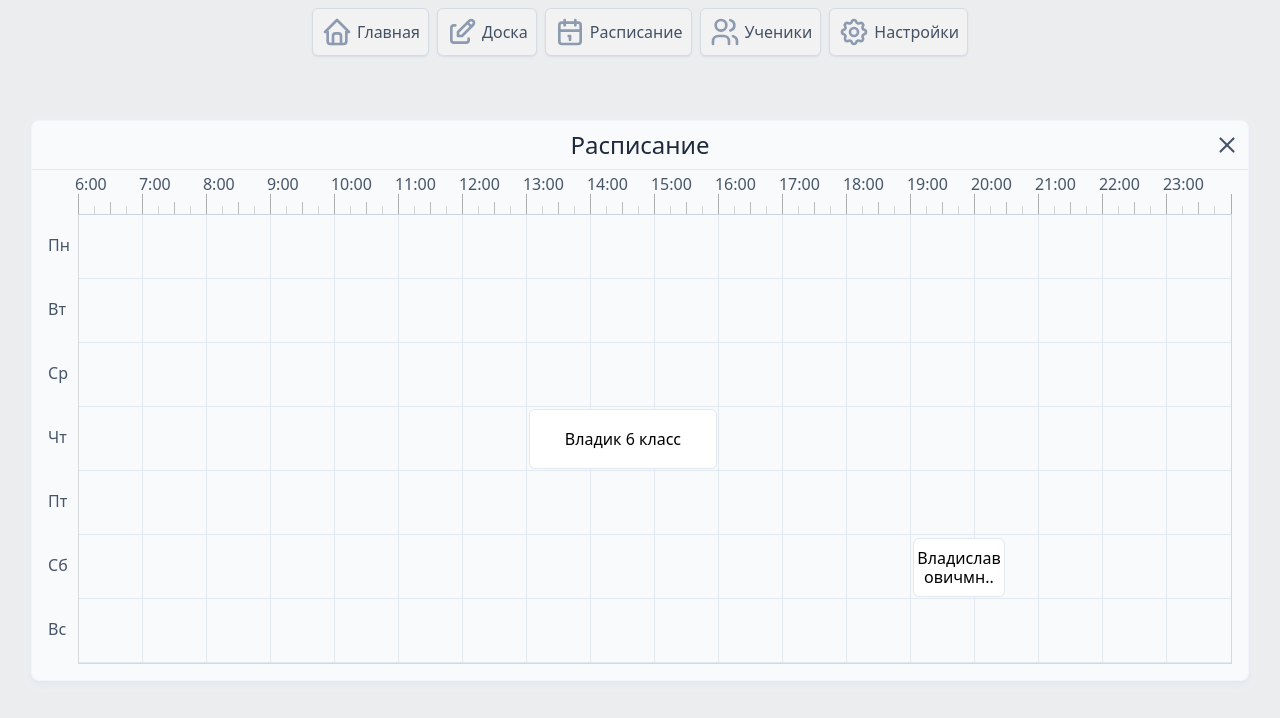
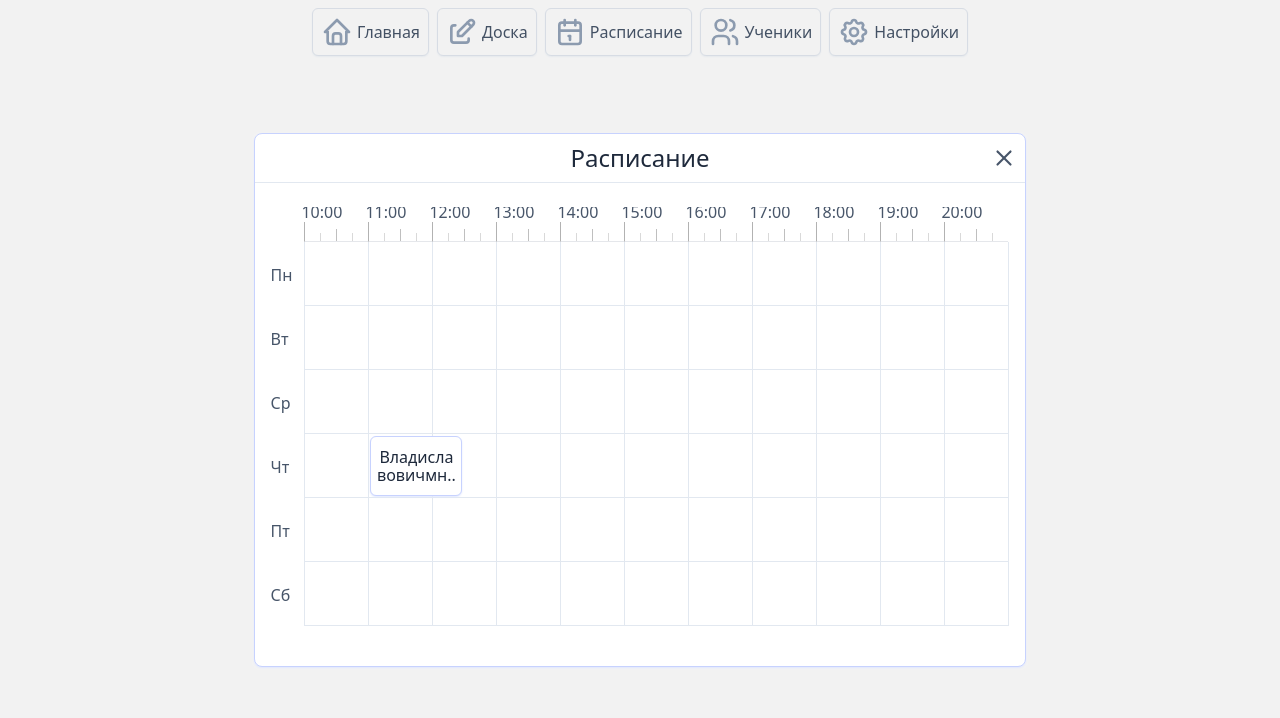
Before and after one commit to DenDon2579/renao, a React (Create React App) app in the folder ui/: page /schedule in a window 1280 px wide. Shown: the top 718 px of the page. Built offline with nearby package versions, Linux system fonts and the light colour scheme.

Commit message:
add some bugs :D

```diff
--- a/ui/src/components/layout/Content.tsx
+++ b/ui/src/components/layout/Content.tsx
@@ -4,7 +4,7 @@ type Props = {};
 
 const Content = (props: Props) => {
   return (
-    <div className='w-full h-full bg-slate-50'>
+    <div className='w-full h-full bg-white'>
       <div className='pt-16 w-full h-full'>
         <div className='w-full h-full'></div>
       </div>
--- a/ui/src/components/popups/Popup.tsx
+++ b/ui/src/components/popups/Popup.tsx
@@ -33,7 +33,7 @@ const Popup = (props: Props) => {
       className='fixed w-full h-full flex justify-center items-center cursor-pointer'
       ref={popupOverlay}
     >
-      <div className='bg-slate-50 rounded-lg relative shadow-md border border-slate-100 shadow-slate-200 cursor-default'>
+      <div className='bg-white rounded-lg relative shadow-sm border border-indigo-200 shadow-indigo-100 cursor-default lg:max-w-screen-lg max-w-screen-sm'>
         <div className='border-b border-slate-200 flex justify-center items-center'>
           <div
             className='absolute right-0 m-2'
@@ -50,7 +50,14 @@ const Popup = (props: Props) => {
         </div>
         <div className='flex'>
           <Routes>
-            <Route path='/schedule' element={<Schedule />} />
+            <Route
+              path='/schedule'
+              element={
+                <>
+                  <Schedule />
+                </>
+              }
+            />
             <Route path='/students' element={<Students />} />
           </Routes>
         </div>
--- a/ui/src/components/popups/presets/schedule/Lesson.tsx
+++ b/ui/src/components/popups/presets/schedule/Lesson.tsx
@@ -1,92 +1,208 @@
-import React, { useRef, useState } from 'react';
+import React, { useEffect, useRef, useState } from 'react';
 import { ILesson } from './Schedule';
 import { DateTime, Duration } from 'luxon';
 type Props = {
   lessonData: ILesson;
   // onMouseEnterLesson(): void;
   onLessonChanged(newLesson: ILesson): void;
+  boardData: {
+    timeRangeFrom: number;
+    hours: number;
+    // daysRangeFrom: number;
+    days: number[];
+    daysNames: string[];
+    gridSize: number;
+    ref: React.RefObject<HTMLDivElement>;
+  };
 };
 
-const Lesson = ({ lessonData, onLessonChanged }: Props) => {
+const Lesson = ({ lessonData, onLessonChanged, boardData }: Props) => {
   const [isResizeButtonsVisible, setIsResizeButtonsVisible] = useState(false);
   const [additionalDuration, setAdditionalDuration] = useState(0);
   const [isResizeMode, setIsresizeMode] = useState(false);
   const [resizeDirection, setResizeDirection] = useState<'r' | 'l' | null>();
   const [offset, setOffset] = useState({ x: 0, y: 0 });
+  const [isDragging, setIsDragging] = useState(false);
   const [dragStartPoint, setDragStartPoint] = useState<null | {
     x: number;
     y: number;
   }>(null);
 
+  const [scrollOffset, setScrollOffset] = useState(0);
+
+  useEffect(() => {
+    if (boardData.ref.current) {
+      let scrollOffset = boardData.ref.current.scrollLeft;
+      if (scrollOffset - 20 < 0) {
+        boardData.ref.current.scrollLeft = 0;
+      }
+      setScrollOffset(boardData.ref.current.scrollLeft);
+    }
+  }, [boardData.ref.current?.scrollLeft]);
+
+  const [lessonTimeString, setLessonTimeString] = useState('');
+  const q = useRef<HTMLDivElement>(null);
   const dragStartHandler = (e: React.DragEvent<HTMLDivElement>) => {
-    e.dataTransfer.setDragImage(document.createElement('div'), 0, 0);
-    console.log('STARTDRAG');
-    setDragStartPoint({ x: e.clientX, y: e.clientY });
+    setIsDragging(true);
+    e.dataTransfer.setDragImage(document.createElement('div'), 0, 0); // Прячем фантомный элемент при переносе
+    setDragStartPoint({
+      x: e.clientX + scrollOffset,
+      y: e.clientY,
+    }); // Записываем точку начала переноса
   };
 
-  const lessonStart = (lessonData.hour - 6) * 4 + lessonData.minute / 15 + 1; //В четвертях часа
-  const lessonDuration = lessonData.duration * 4; //В четвертях часа
+  const lessonStart =
+    (lessonData.hour - boardData.timeRangeFrom) * 4 +
+    lessonData.minute / 15 +
+    1; //Преобразовываем время (в часах и минутах) в четверти часа
+  const lessonDuration = lessonData.duration * 4; //Получаем длительность урока в четвертяъ часа
+  const lessonDay = boardData.days.indexOf(lessonData.day);
+
+  // useEffect(() => {
+  //   console.log('SCROLLED');
+  //   if (boardData.ref.current) {
+  //     setOffset((prev) => ({
+  //       ...prev,
+  //       x:
+  //         prev.x +
+  //         Math.floor(
+  //           boardData.ref.current.scrollLeft / (boardData.gridSize / 4)
+  //         ),
+  //     }));
+  //   }
+  // }, [boardData?.ref?.current?.scrollLeft]);
 
   const whileDragHandler = (e: React.DragEvent<HTMLDivElement>) => {
-    if (!e.clientX || !e.clientY) return;
+    // if (!boardData.ref.current) {
+    //   return;
+    // }
+    if (boardData.ref.current) {
+      const boardSizes = boardData.ref.current.getClientRects()[0];
 
-    if (dragStartPoint) {
-      let offsetX;
+      if (
+        e.clientX + scrollOffset + e.currentTarget.clientWidth >
+          boardSizes.x + boardSizes.width + scrollOffset - boardData.gridSize ||
+        boardSizes.x + scrollOffset + boardData.gridSize >
+          e.currentTarget.getClientRects()[0].x + scrollOffset
+      ) {
+        console.log('SCROLLED');
+        e.currentTarget.scrollIntoView({
+          behavior: 'auto',
+          block: 'end',
+          inline: 'nearest',
+        });
+      }
+    }
+
+    if (!e.clientX || !e.clientY || !dragStartPoint || !boardData.ref.current)
+      return; //Если по какой-то причине координаты равны нулю или нет начальной точки, то ничего не делаем
+    let offsetX; // offsetX - смещение по горизонтали начала урока по четвертям часа (1/4 клетки)
+    //Если shift зажат, что перемещаем по часам, иначе по четвертям часа
     if (e.shiftKey) {
       offsetX =
-          Math.floor((e.clientX - dragStartPoint.x) / 64) * 4 -
+        Math.floor(
+          (e.clientX + scrollOffset - dragStartPoint.x) / boardData.gridSize
+        ) *
+          4 -
         lessonData.minute / 15;
     } else {
-        offsetX = Math.floor((e.clientX - dragStartPoint.x) / 16);
+      offsetX = Math.floor(
+        (e.clientX + scrollOffset - dragStartPoint.x) / (boardData.gridSize / 4)
+      );
     }
-      const offsetY = Math.round((e.clientY - dragStartPoint.y) / 64);
+    // boardData.ref.current?.scrollIntoView({ block: q.current });
+    const offsetY = Math.round(
+      (e.clientY - dragStartPoint.y) / boardData.gridSize
+    ); // offsetY - смещение по вертикали сверху-вниз по дням недели(одна клетка)
 
-      const newLessonStart = lessonStart + offsetX;
-
+    // Так как для перетаскивания и ресайза используется drag и тот же offset, если у нас resizeMode, мы передаем управление reizeHandler, и заканчиваем функцию
     if (isResizeMode) {
-        console.log(resizeDirection);
-        console.log(offsetX);
-        setAdditionalDuration(offsetX);
-        if (resizeDirection === 'r') {
+      resizeHadnler(offsetX);
       return;
     }
-      }
-      console.log('NEW LESSON START: ', newLessonStart + lessonDuration);
+    const newLessonStart = lessonStart + offsetX; // Новая точка начала урока, с учетом смещения
+
     if (
-        (newLessonStart > 0 && newLessonStart + lessonDuration <= 72 + 1) ||
-        (resizeDirection === 'l' &&
       newLessonStart > 0 &&
-          newLessonStart <= 72 + 1)
+      newLessonStart + lessonDuration <= boardData.hours * 4 + 1
     ) {
       setOffset((prev) => ({
+        ...prev,
         x: offsetX,
-          y: prev.y,
       }));
-        console.log(offset);
     }
 
-      if (lessonData.day + offsetY >= 0 && lessonData.day + offsetY < 7) {
+    if (
+      lessonDay + offsetY >= 0 &&
+      lessonDay + offsetY < boardData.days.length
+    ) {
       setOffset((prev) => ({
-          x: prev.x,
+        ...prev,
         y: offsetY,
+      }));
+      setTimeLabel();
+    }
+  };
+
+  const setTimeLabel = () => {
+    const lessonStartTimeString = Duration.fromObject({
+      hours: lessonData.hour,
+      minutes: lessonData.minute,
+    })
+      .plus({ minutes: 15 * offset.x })
+      .normalize()
+      .toFormat('h:mm');
+
+    const lessonEndTimeString = Duration.fromObject({
+      hours: lessonData.hour,
+      minutes: lessonData.minute,
+    })
+      .plus({
+        minutes: 15 * offset.x + (lessonDuration + additionalDuration) * 15,
+      })
+      .normalize()
+      .toFormat('h:mm');
+    console.log('OAKSDFOKASFKO');
+    setLessonTimeString(
+      `${
+        boardData.daysNames[boardData.days[lessonDay + offset.y]]
+      } ${lessonStartTimeString}-${lessonEndTimeString}`
+    );
+  };
+
+  const resizeHadnler = (offsetX: number) => {
+    // При ресайзе вправо, нужно изменить только длительность урока
+    // А при ресайзе влево нужно изменить длительность и точку начала урока.
+    setTimeLabel();
+    if (resizeDirection === 'r') {
+      if (
+        lessonStart + lessonDuration + offsetX <= boardData.hours * 4 + 1 &&
+        lessonDuration + offsetX >= 3
+      )
+        // Проверяем на выход за правую границу и длину
+        setAdditionalDuration(offsetX);
+    } else {
+      if (lessonStart + offsetX > 0 && lessonDuration - offsetX >= 3) {
+        // Проверяем на выход за левую границу и длину
+        setAdditionalDuration(-offsetX);
+        setOffset((prev) => ({
+          // Изменяем точку старта урока
+          ...prev,
+          x: offsetX,
         }));
       }
     }
   };
 
   const dropHandler = (e: React.DragEvent<HTMLDivElement>) => {
-    if (isResizeMode) {
-      if (resizeDirection === 'r') {
-        console.log(additionalDuration);
+    setIsResizeButtonsVisible(true);
+    if (isResizeMode && resizeDirection === 'r') {
       onLessonChanged({
         ...lessonData,
         duration: lessonData.duration + additionalDuration / 4,
       });
-        setAdditionalDuration(0);
-        setIsresizeMode(false);
-
+      resetDragState();
       return;
-      }
     }
 
     const { hours: newHour, minutes: newMinute } = Duration.fromObject({
@@ -102,17 +218,11 @@ const Lesson = ({ lessonData, onLessonChanged }: Props) => {
         ...lessonData,
         hour: newHour,
         minute: newMinute,
-        day: lessonData.day + offset.y,
-        duration: lessonData.duration + -additionalDuration / 4,
+        day: boardData.days[lessonDay + offset.y],
+        duration: lessonData.duration + additionalDuration / 4,
       });
 
-    setOffset({
-      x: 0,
-      y: 0,
-    });
-    setResizeDirection(null);
-    setAdditionalDuration(0);
-    setIsresizeMode(false);
+    resetDragState();
   };
 
   const leftResizeHandler = () => {
@@ -123,6 +233,17 @@ const Lesson = ({ lessonData, onLessonChanged }: Props) => {
   const rightResizeHandler = () => {
     setResizeDirection('r');
     setIsresizeMode(true);
+  };
+
+  const resetDragState = () => {
+    setIsDragging(false);
+    setResizeDirection(null);
+    setAdditionalDuration(0);
+    setIsresizeMode(false);
+    setOffset({
+      x: 0,
+      y: 0,
+    });
   };
 
   return (
@@ -138,10 +259,19 @@ const Lesson = ({ lessonData, onLessonChanged }: Props) => {
           (!isResizeMode ? offset.x : 0) +
           (resizeDirection === 'r' ? additionalDuration : 0),
 
-        gridRowStart: lessonData.day + 1 + (!isResizeMode ? offset.y : 0),
+        gridRowStart: lessonDay + 1 + (!isResizeMode ? offset.y : 0),
       }}
-      className='w-full h-full p-0.5 z-30'
+      className='w-full h-full p-0.5 z-30 relative flex justify-center active:z-50'
+      ref={q}
     >
+      <div
+        className={`${
+          isDragging ? 'opacity-100' : 'opacity-0'
+        } transition-opacity p-0.5 rounded-md w-auto h-6 absolute -bottom-7 z-40 text-sm text-nowrap bg-white text-slate-400 leading-none`}
+      >
+        {lessonTimeString}
+      </div>
+
       <div
         title={lessonData.studentName}
         draggable
@@ -150,24 +280,49 @@ const Lesson = ({ lessonData, onLessonChanged }: Props) => {
         onDragEnd={dropHandler}
         onMouseEnter={() => setIsResizeButtonsVisible(true)}
         onMouseLeave={() => setIsResizeButtonsVisible(false)}
-        className='pointer-events-auto cursor-pointer relative w-full h-full overflow-clip bg-white border border-slate-200 rounded-md flex justify-center items-center text-center hover:bg-slate-50'
+        onMouseDown={() => setIsResizeButtonsVisible(false)}
+        onMouseUp={() => setIsResizeButtonsVisible(true)}
+        className='active:-translate-y-0.5 transition-all pointer-events-auto cursor-pointer relative w-full h-full overflow-clip active:bg-slate-50 hover:border-indigo-300 bg-white border active:border-indigo-300 border-indigo-200 shadow-sm active:shadow-md active:shadow-indigo-100 shadow-indigo-100 rounded-md flex justify-center items-center text-center hover:bg-slate-50'
       >
-        {(isResizeButtonsVisible || isResizeMode) && (
+        {isResizeButtonsVisible && (
           <>
             <div
               onMouseDown={leftResizeHandler}
-              className='absolute w-2 h-10 bg-slate-100 border border-slate-200 rounded-md -left-1 cursor-w-resize hover:bg-slate-200'
+              className='absolute w-2 h-2/3 bg-indigo-100 border border-indigo-300 rounded-md -left-1 cursor-w-resize hover:bg-indigo-200'
             ></div>
             <div
               onMouseDown={rightResizeHandler}
-              className='absolute w-2 h-10 bg-slate-100 border border-slate-200 rounded-md -right-1 cursor-w-resize hover:bg-slate-200'
+              className='absolute w-2 h-2/3 bg-indigo-100 border border-indigo-300 rounded-md -right-1 cursor-w-resize hover:bg-indigo-200'
             ></div>
           </>
         )}
 
-        <span style={{ wordBreak: 'break-word' }}>
-          {lessonData.studentName.length >= lessonDuration * 2.5
-            ? lessonData.studentName.slice(0, lessonDuration * 2.5) + '..'
+        <span
+          style={{
+            wordBreak: 'break-word',
+            fontSize:
+              isResizeButtonsVisible &&
+              lessonData.studentName.length >=
+                (lessonDuration + additionalDuration) * 4
+                ? 12
+                : 16,
+          }}
+          className='px-1 text-slate-800'
+        >
+          {!isResizeButtonsVisible
+            ? lessonData.studentName.length >=
+              (lessonDuration + additionalDuration) * 2.5
+              ? lessonData.studentName.slice(
+                  0,
+                  (lessonDuration + additionalDuration) * 2.5
+                ) + '..'
+              : lessonData.studentName
+            : lessonData.studentName.length >=
+              (lessonDuration + additionalDuration) * 6
+            ? lessonData.studentName.slice(
+                0,
+                (lessonDuration + additionalDuration) * 6
+              ) + '..'
             : lessonData.studentName}
         </span>
       </div>
--- a/ui/src/components/popups/presets/schedule/Schedule.module.css
+++ b/ui/src/components/popups/presets/schedule/Schedule.module.css
@@ -5,53 +5,23 @@
   display: flex;
 }
 
-.row {
+.backgroundGrid {
+  display: grid;
   width: 100%;
   height: 100%;
-  display: grid;
-  grid-template-columns: repeat(18, 1fr);
-  border-left: 1px solid rgba(0, 0, 0, 0.137);
-  border-right: 1px solid rgba(0, 0, 0, 0.137);
-  /* z-index: -2; */
-}
-
-.cell {
-  width: 64px;
-  display: flex;
-  height: 64px;
-  border-right: 1px solid rgba(0, 0, 0, 0.137);
-  border-bottom: 1px solid rgba(0, 0, 0, 0.137);
-  position: relative;
-  align-items: center;
-}
-
-.cell:last-child {
-  border-right: none;
-}
-
-.row:last-child > .cell {
-  border-bottom: none;
-}
-
-.row:first-child {
-  border-top: 1px solid rgba(0, 0, 0, 0.137);
-}
-
-.row:last-child {
-  border-bottom: 1px solid rgba(0, 0, 0, 0.137);
 }
 
 .timeRow {
   display: grid;
-  grid-template-columns: repeat(18, 1fr);
+
   /* margin-left: -4px; */
 
-  border-right: 1px solid rgba(0, 0, 0, 0.3);
+  /* border-right: 1px solid rgba(0, 0, 0, 0.3); */
   padding-right: 1px;
 }
 
 .time {
-  width: 64px;
+  margin-top: 15px;
   height: 20px;
   display: flex;
   align-items: flex-end;
@@ -101,13 +71,8 @@
 
 .layerGrid {
   position: absolute;
-  width: 100%;
-  height: 100%;
   display: grid;
-  row-gap: 1px;
-  grid-template-columns: repeat(72, 1fr);
-  grid-template-rows: repeat(7, 1fr);
-  padding: 0 1px;
+  /* row-gap: 1px; */
 }
 
 .lesson {
--- a/ui/src/components/popups/presets/schedule/Schedule.tsx
+++ b/ui/src/components/popups/presets/schedule/Schedule.tsx
@@ -20,7 +20,7 @@ const lessonsEx: ILesson[] = [
     studentID: '2323',
     studentName: 'Владик 6 класс',
     day: 3,
-    hour: 13,
+    hour: 7,
     minute: 0,
     duration: 3,
   },
@@ -28,71 +28,33 @@ const lessonsEx: ILesson[] = [
     id: '2',
     studentID: '2323',
     studentName: 'Владиславовичмнбек 1 класс',
-    day: 5,
-    hour: 19,
+    day: 3,
+    hour: 11,
     minute: 0,
     duration: 1.5,
   },
 ];
 
+const GRID_SIZE = 64;
+const TIME_RANGE_FROM = 10;
+const HOURS = 11;
+const DAYS = [0, 1, 2, 3, 4, 5];
+const DAYS_NAMES = ['Пн', 'Вт', 'Ср', 'Чт', 'Пт', 'Сб', 'Вс'];
+
 const Schedule = (props: Props) => {
-  const [lessons, setLessons] = useState<ILesson[]>(lessonsEx);
+  const ref = useRef<HTMLDivElement>(null);
+  const [lessons, setLessons] = useState<ILesson[]>(
+    lessonsEx.filter((lesson) => {
+      if (
+        lesson.hour > TIME_RANGE_FROM &&
+        lesson.hour + lesson.duration <= TIME_RANGE_FROM + HOURS
+      ) {
+        return true;
+      }
+      return false;
+    })
+  );
   const [phantomLesson, setPhantomLesson] = useState<HTMLDivElement>();
-
-  useEffect(() => {
-    // Создаём фантомный элемент один раз
-    const phantomLesson = document.createElement('div');
-    phantomLesson.className = classes.phantom;
-    phantomLesson.classList.add(
-      'shadow-md',
-      'shadow-slate-200',
-      'text-slate-600'
-    );
-
-    phantomLesson.innerText = 'Создать';
-    setPhantomLesson(phantomLesson);
-  }, []);
-
-  // Юзер навелся на клетку -> Пихаем в эту клетку фантом и делаем видимым
-  const mouseEnterHandler = (e: React.MouseEvent<HTMLDivElement>) => {
-    if (!phantomLesson) return;
-    phantomLesson.removeAttribute('hidden');
-    e.currentTarget.appendChild(phantomLesson);
-  };
-
-  // Курсор покинул клетку -> прячем фантом
-  const mouseLeaveHandler = (e: React.MouseEvent<HTMLDivElement>) => {
-    phantomLesson?.setAttribute('hidden', '');
-  };
-
-  //Юзер двигает мышкой -> Перемещаем фантом по четвертям часа
-  const mouseMoveHandler = (e: React.MouseEvent<HTMLDivElement>) => {
-    if (!phantomLesson) return;
-    const width = e.currentTarget.clientWidth;
-    const offset = e.nativeEvent.offsetX;
-    let proportion = +Math.floor((offset / width) * 4);
-
-    if (e.shiftKey) {
-      //С шифтом магнитит по часам
-      phantomLesson.style.left = '0%';
-      proportion = 0;
-    } else {
-      //Иначе по четвертям часа
-      phantomLesson.style.left = 25 * proportion + '%';
-    }
-  };
-
-  //Юзер навелся на существующий урок -> прячем фантом
-  const onMouseEnterLesson = () => {
-    phantomLesson?.setAttribute('hidden', '');
-  };
-
-  //Ищем урок для определенной клетки
-  const getCellLesson = (rowIndex: number, cellIndex: number) => {
-    return lessons.find(
-      (lesson) => lesson.day === rowIndex && lesson.hour === cellIndex + 6 //Так как время у нас с 6 до 23 часов, прибавляем 6 к индексу ячейки
-    );
-  };
 
   const onLessonChanged = (newLessonData: ILesson) => {
     setLessons((prev) => {
@@ -103,26 +65,48 @@ const Schedule = (props: Props) => {
         return lesson;
       });
     });
-    console.log(lessons);
+  };
+
+  const scrollHandler = (e: React.WheelEvent<HTMLDivElement>) => {
+    if (!ref.current) return;
+
+    if (e.deltaY > 0) {
+      ref.current.scrollLeft -= GRID_SIZE;
+    } else {
+      ref.current.scrollLeft += GRID_SIZE;
+    }
   };
 
   return (
-    <div className='w-auto h-auto p-4 z-10 flex mt-2'>
-      <div className='mt-5 *:h-16 *:flex *:items-center mr-2 *:text-slate-600'>
-        <div>Пн</div>
-        <div>Вт</div>
-        <div>Ср</div>
-        <div>Чт</div>
-        <div>Пт</div>
-        <div>Сб</div>
-        <div>Вс</div>
+    <div className='w-full h-full p-4 mt-2 z-10'>
+      <div
+        className='w-full h-full flex'
+        onWheel={scrollHandler}
+        // onMouseMove={console.log}
+      >
+        <div className='mt-9 *:flex *:items-center mr-2 *:text-slate-600'>
+          {DAYS.map((dayCode) => (
+            <div key={dayCode} style={{ height: GRID_SIZE }}>
+              {DAYS_NAMES[dayCode]}
             </div>
-      <div className={classes.grid + ' relative'}>
-        <div className={classes.timeRow}>
-          {new Array(18).fill(0).map((_, i) => (
-            <div className={classes.time}>
+          ))}
+        </div>
+        <div
+          ref={ref}
+          className='relative overflow-x-auto overflow-y-hidden pb-6 pl-1'
+        >
+          <div
+            style={{ gridTemplateColumns: `repeat(${HOURS}, ${GRID_SIZE}px)` }}
+            className={classes.timeRow + ' *:border-b border-slate-200'}
+          >
+            {new Array(HOURS).fill(0).map((_, i) => (
+              <div
+                key={i}
+                style={{ width: GRID_SIZE }}
+                className={classes.time}
+              >
                 <div className='mb-5 -ml-1 absolute text-slate-600'>
-                {i + 6 + ':00'}
+                  {i + TIME_RANGE_FROM + ':00'}
                 </div>
                 <div className={classes.hourMark}></div>
                 <div className={classes.quarterMark}></div>
@@ -133,10 +117,24 @@ const Schedule = (props: Props) => {
             ))}
           </div>
 
-        <div className='relative border-t border-slate-300'>
-          <div className={classes.layerGrid}>
+          <div className='relative'>
+            <div
+              style={{
+                gridTemplateColumns: `repeat(${HOURS * 4}, ${GRID_SIZE / 4}px)`,
+                gridTemplateRows: `repeat(${DAYS.length}, ${GRID_SIZE}px)`,
+              }}
+              className={classes.layerGrid + ' w-full h-full'}
+            >
               {lessons.map((lesson) => (
                 <Lesson
+                  boardData={{
+                    timeRangeFrom: TIME_RANGE_FROM,
+                    hours: HOURS,
+                    gridSize: GRID_SIZE,
+                    days: DAYS,
+                    daysNames: DAYS_NAMES,
+                    ref,
+                  }}
                   key={lesson.id}
                   lessonData={lesson}
                   onLessonChanged={onLessonChanged}
@@ -144,13 +142,22 @@ const Schedule = (props: Props) => {
               ))}
             </div>
             {/* Рисуем таблицу */}
-          {new Array(7).fill(0).map((_, rowIndex) => (
-            <div key={rowIndex} className={classes.row}>
-              {new Array(18).fill(0).map((_, cellIndex) => (
-                <div className='w-16 h-16 flex relative items-center border-b border-r border-slate-200 last:border-r-0'></div>
+            <div
+              style={{
+                gridTemplateColumns: `repeat(${HOURS}, ${GRID_SIZE}px)`,
+                gridTemplateRows: `repeat(${DAYS.length}, ${GRID_SIZE}px)`,
+              }}
+              className='grid w-fit h-fit border-l border-slate-200'
+            >
+              {new Array(DAYS.length * HOURS).fill(0).map((_, cellIndex) => (
+                <div
+                  key={cellIndex}
+                  // style={{ height: GRID_SIZE, width: GRID_SIZE }}
+                  className='w-full h-full flex relative items-center border-b border-r border-slate-200'
+                ></div>
               ))}
             </div>
-          ))}
+          </div>
         </div>
       </div>
     </div>
--- a/ui/src/components/uiKit/buttons/ButtonPrimary.tsx
+++ b/ui/src/components/uiKit/buttons/ButtonPrimary.tsx
@@ -10,7 +10,7 @@ const ButtonPrimary = ({ className, children, onClick }: Props) => {
   return (
     <button
       className={
-        'transition-colors active:bg-slate-100 p-2 bg-white hover:bg-slate-50 border border-slate-200 shadow-sm shadow-slate-200 rounded-md select-none ' +
+        'transition-colors active:bg-slate-100 p-2 bg-white hover:bg-slate-50 border hover:border-indigo-200 border-slate-200 shadow-sm shadow-slate-100 rounded-md select-none ' +
         (className ? className : '')
       }
       onClick={onClick}
```
Also changed, not shown: ui/src/components/popups/presets/schedule/ScheduleCell.tsx (deleted, +0 -13 lines), ui/src/components/popups/presets/schedule/ScheduleRow.tsx (deleted, +0 -9 lines). Lines whose indentation alone changed are shown as unchanged.
